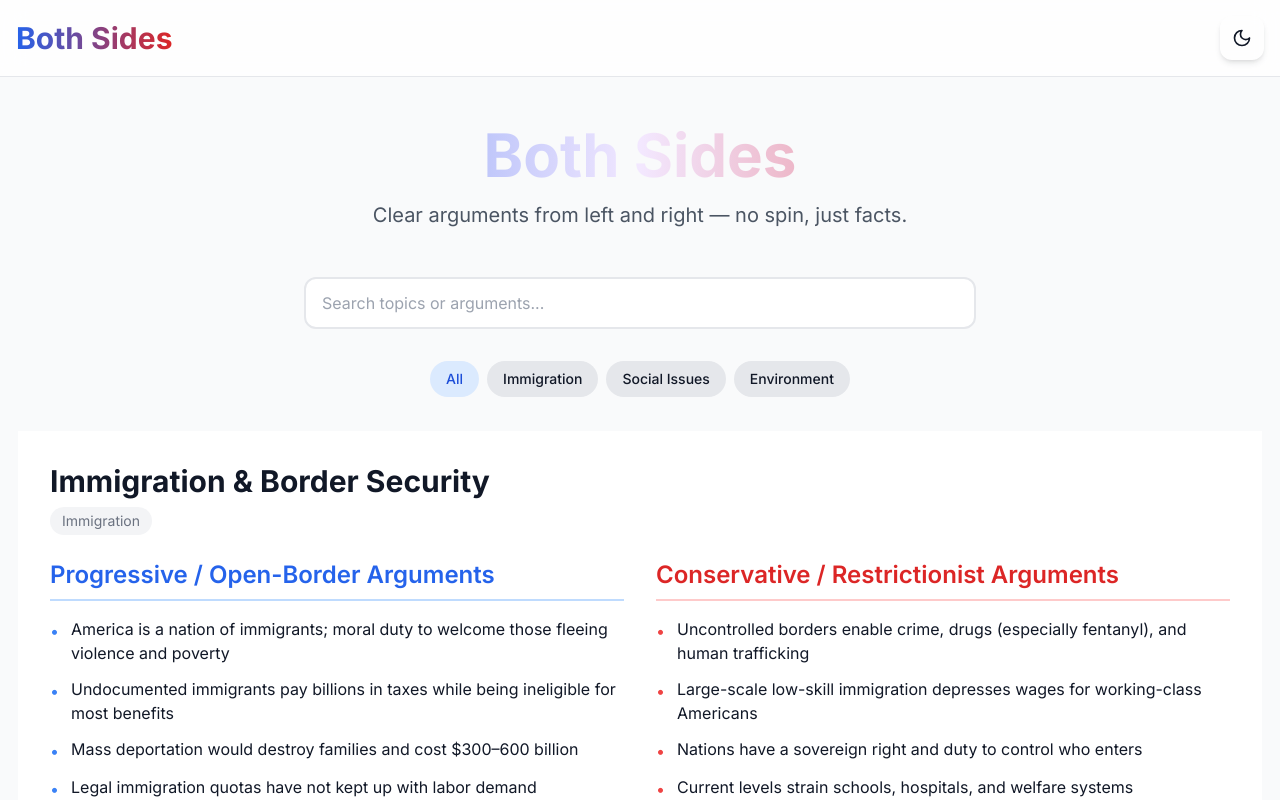
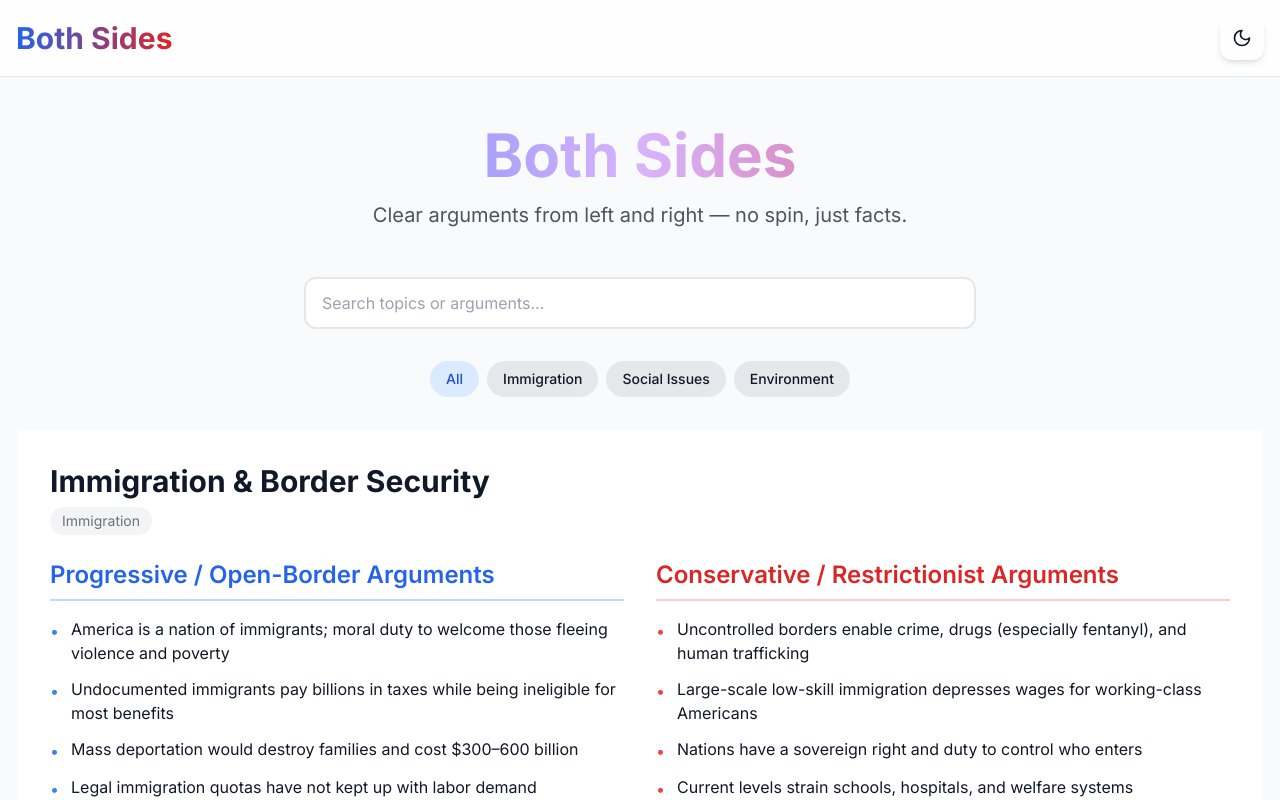
Before and after one commit to jcbgober/Both-Sides, a Next.js app: page / in a window 1280 px wide. Shown: the top 800 px of the page. Built offline with nearby package versions, Linux system fonts and the light colour scheme.

Commit message:
Update page.tsx

```diff
--- a/src/app/page.tsx
+++ b/src/app/page.tsx
@@ -23,7 +23,7 @@ export default function Home() {
   return (
     <div className="max-w-7xl mx-auto px-4 py-12">
       <div className="text-center mb-12">
-        <h1 className="text-6xl font-bold mb-4 bg-gradient-to-r from-blue-600 via-purple-100 to-red-600 bg-clip-text text-transparent">
+        <h1 className="text-6xl font-bold mb-4 bg-gradient-to-r from-blue-600 via-purple-300 to-red-600 bg-clip-text text-transparent">
           Both Sides
         </h1>
         <p className="text-xl text-gray-600 dark:text-gray-400 max-w-2xl mx-auto">
```
